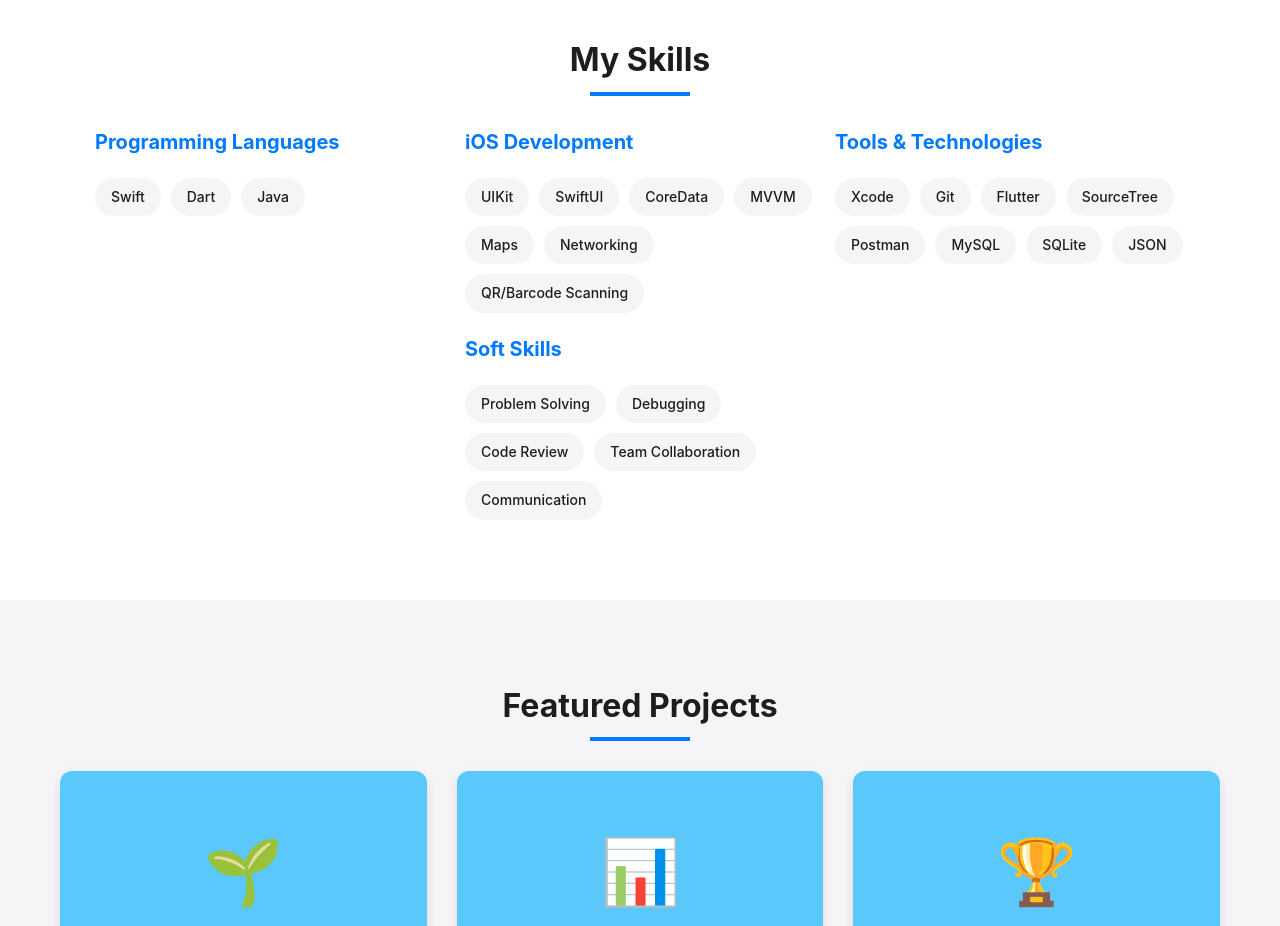
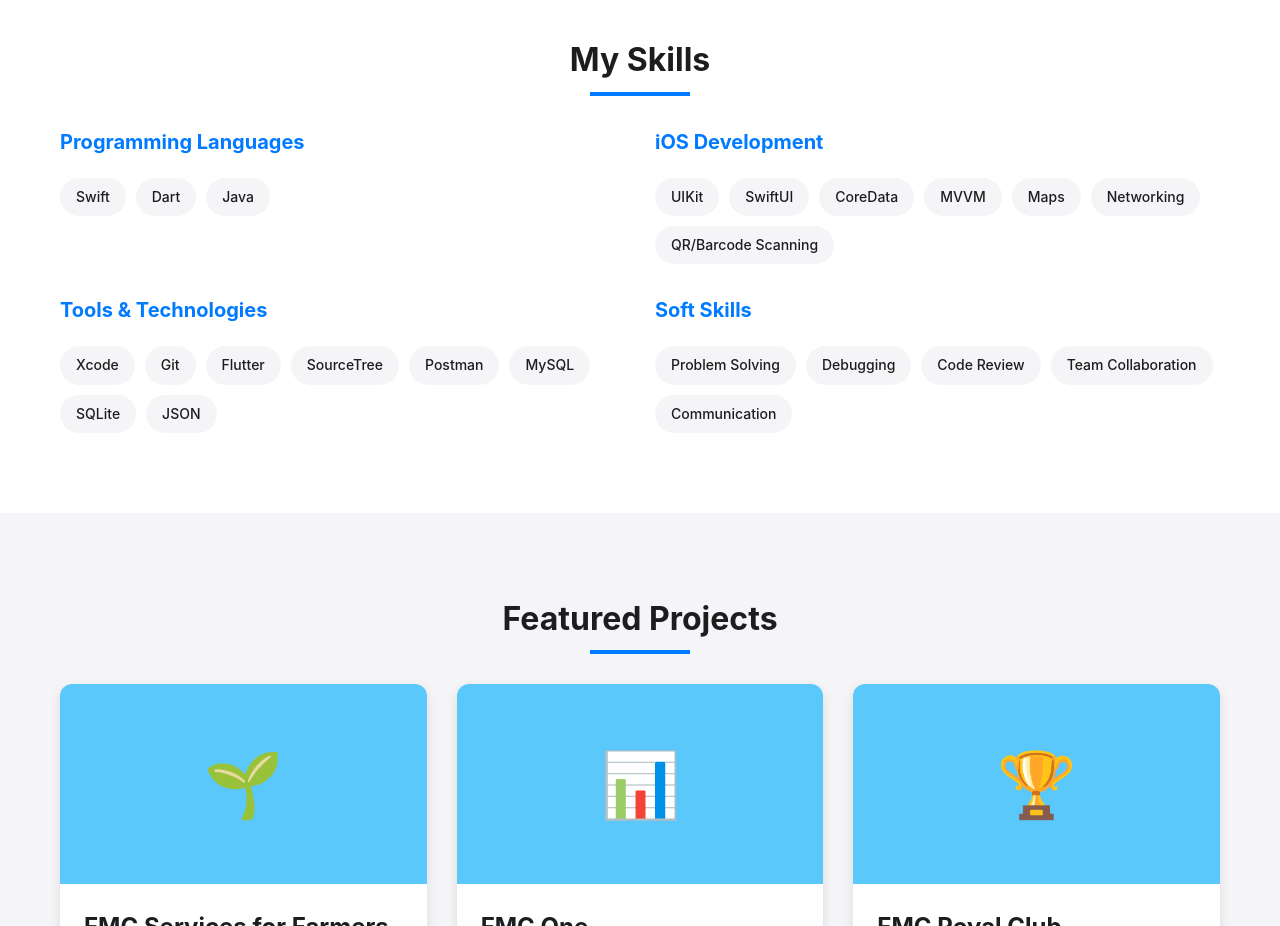
Before and after one commit to iamcwancu/iamcwancu.github.io, a plain HTML site: page index.html in a window 1280 px wide. Shown: the part 1080-2006 px from the top of the page. Drawn offline with Linux system fonts and the light colour scheme.

Commit message:
Update index.html

```diff
--- a/index.html
+++ b/index.html
@@ -151,16 +151,17 @@
 }
 
 .skills-container {
-            display: flex;
-            flex-wrap: wrap;
-            justify-content: center;
-            gap: 20px;
+    display: grid;
+    grid-template-columns: repeat(2, 1fr); /* Show 2 categories per row */
+    gap: 30px;
     margin-top: 40px;
+    max-width: 1200px;
+    margin-left: auto;
+    margin-right: auto;
 }
 
 .skill-category {
     width: 100%;
-            max-width: 350px;
 }
 
 .category-title {
@@ -182,6 +183,13 @@
     border-radius: 20px;
     font-size: 14px;
     font-weight: 500;
+}
+
+/* Responsive adjustments for skills section */
+@media (max-width: 768px) {
+    .skills-container {
+        grid-template-columns: 1fr; /* On smaller screens, show 1 category per row */
+    }
 }
 
         /* Projects Section */
```
Lines whose indentation alone changed are shown as unchanged.
